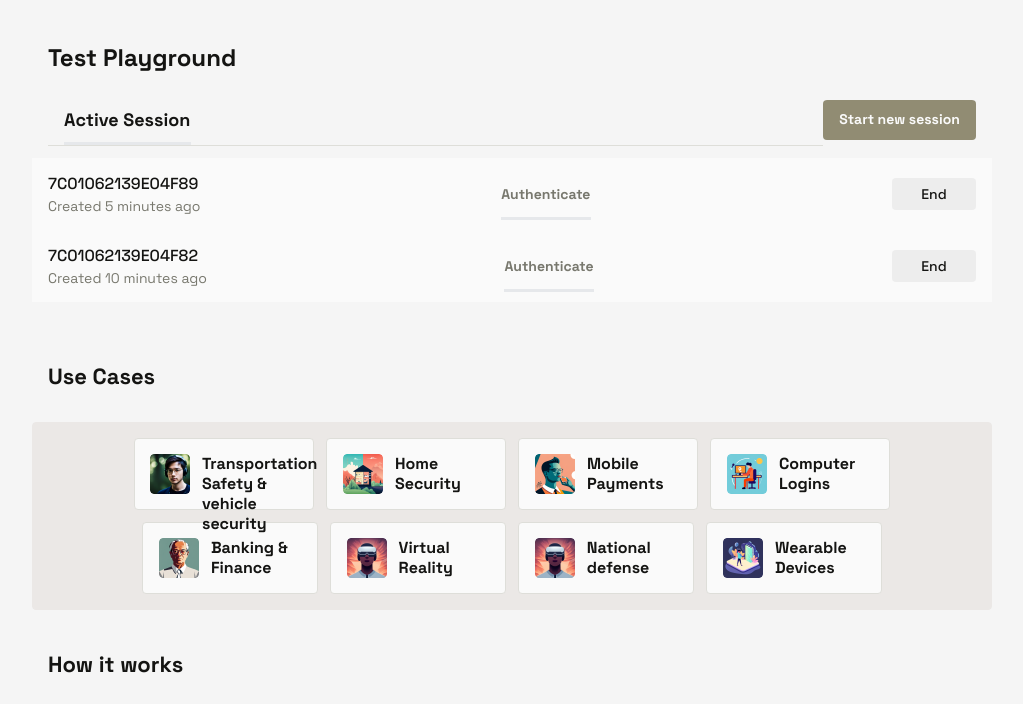
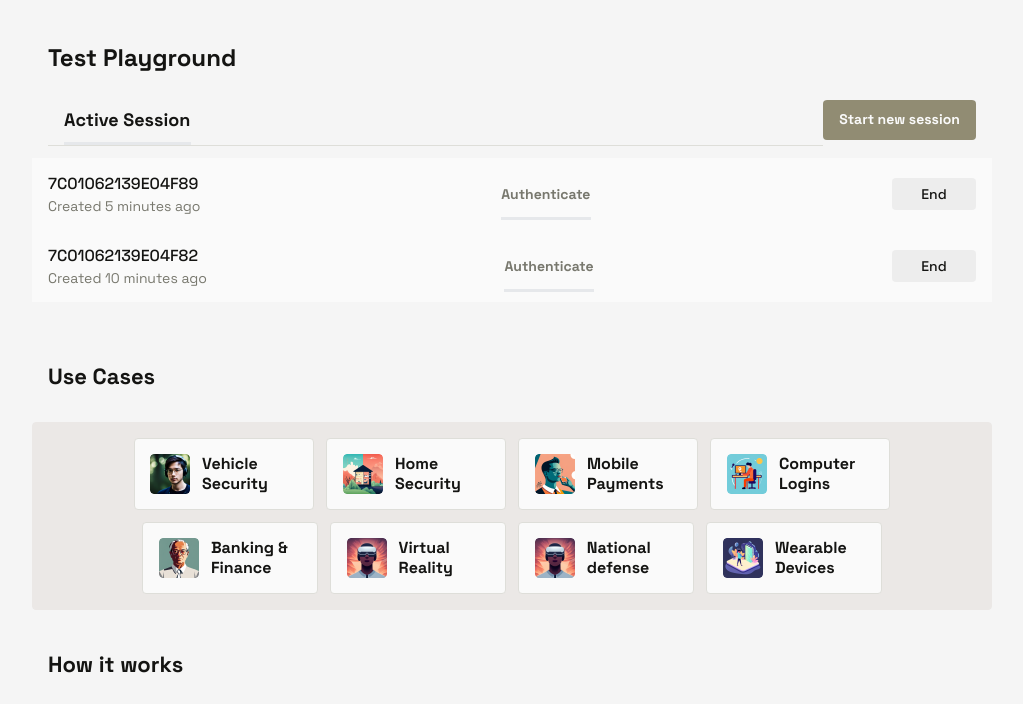
Before and after one commit to ZENITH-Intelligence/ZENITH-Intelligence.github.io, a website built with Parcel: page demo-page-1.html in a window 1280 px wide. Shown: the part 1170-1874 px from the top of the page, without its empty margins (128-1151 px from the left). Built offline with nearby package versions, Linux system fonts and the light colour scheme.

Commit message:
reworded usecases so there was no overflow

```diff
--- a/demo-page-1.html
+++ b/demo-page-1.html
@@ -169,7 +169,7 @@
 
                 <div class="depth-7-frame-112">
                   <b class="transportation-safety1"
-                    >Transportation Safety & vehicle security
+                    >Vehicle Security
                   </b>
                 </div>
               </div>
```
